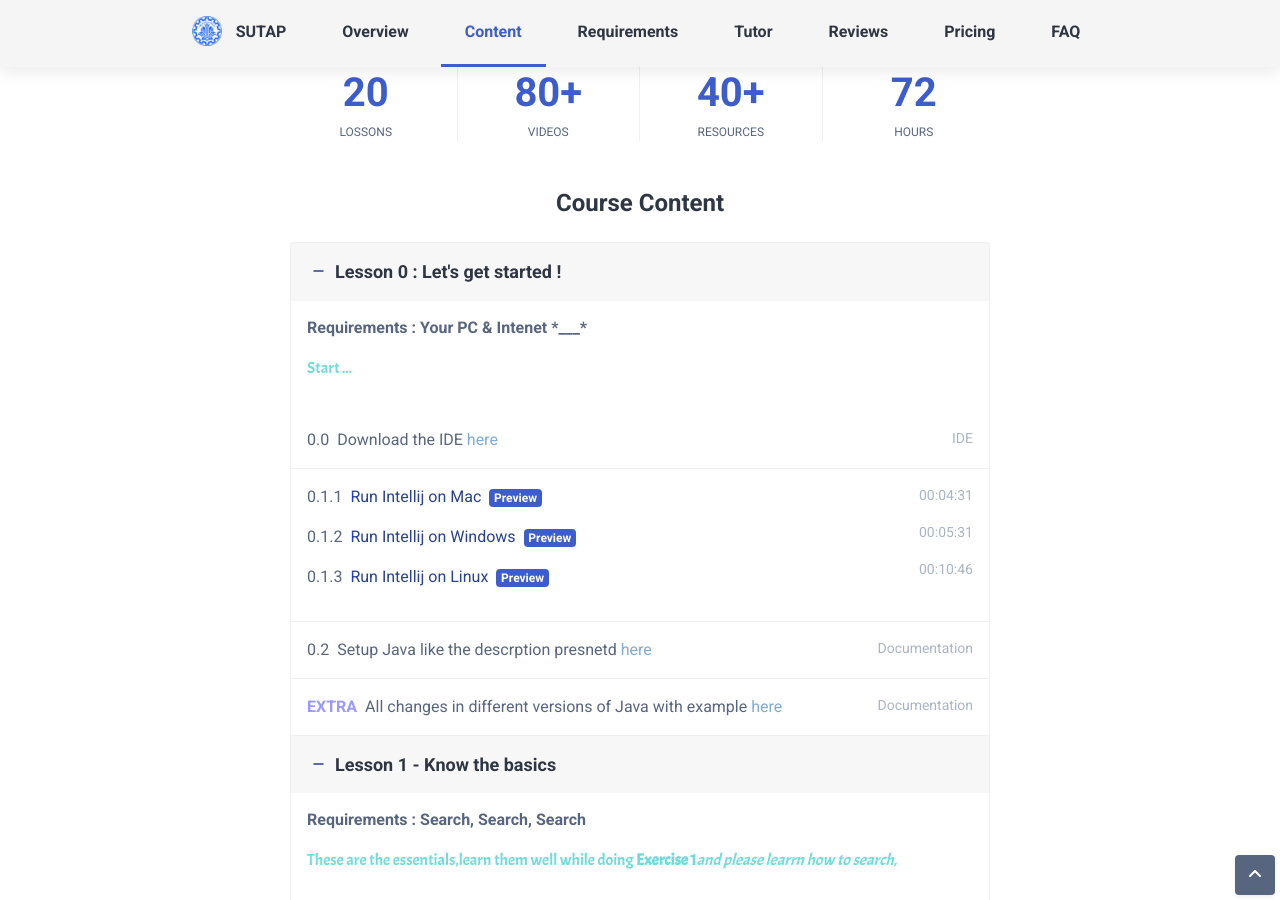
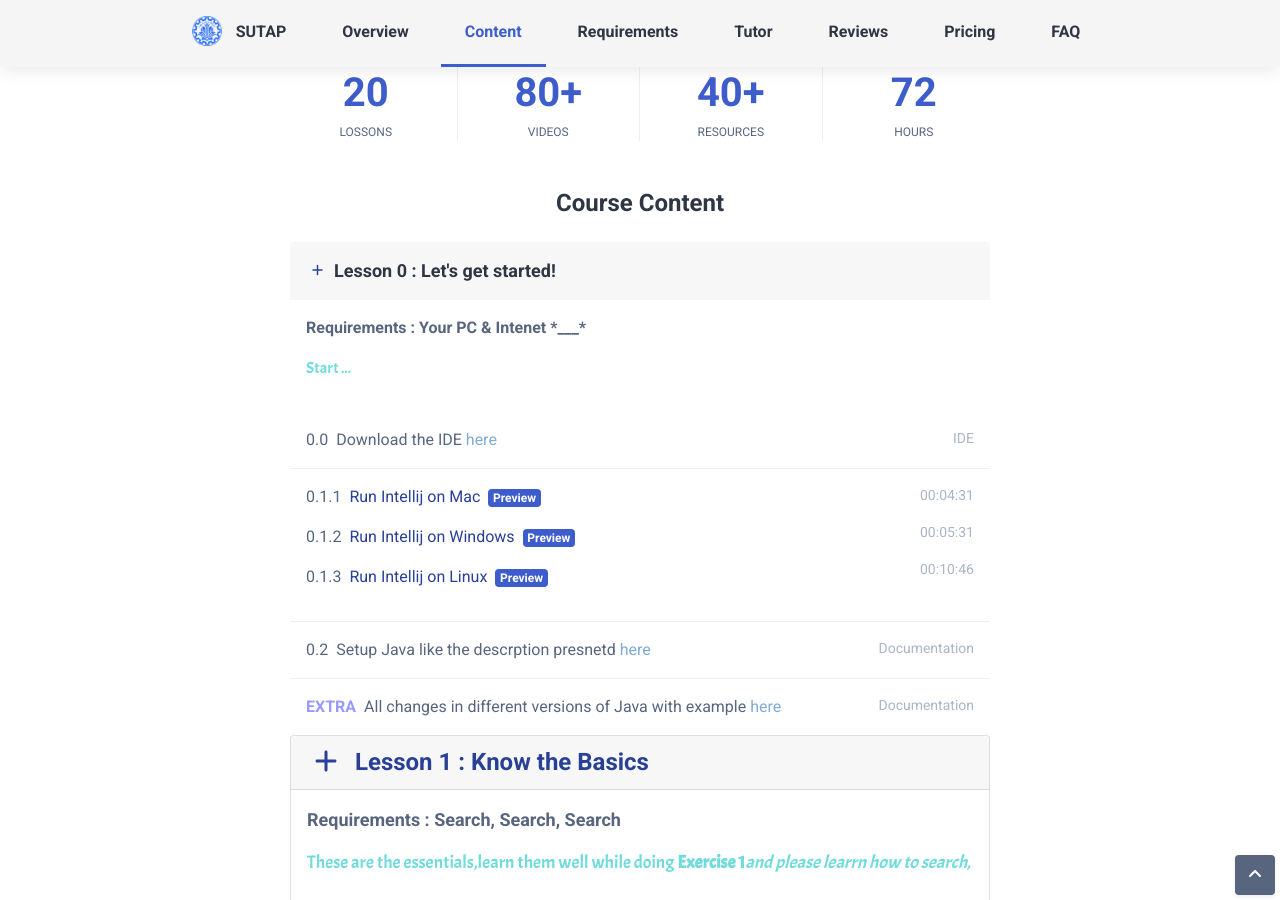
Before and after one commit to AdvProg2020/AdvProg2020.github.io, a Jekyll site: the page built from index.html, in a window 1280 px wide and 900 px high, scrolled down 1293 px. Built offline with Jekyll 4.4.1, drawn with Linux system fonts in a browser that asks for light colours; nearby versions of some CDN libraries; library files that are not in the unit come from our copies.

Commit message:
Debug Cardheader

```diff
--- a/_layouts/single.html
+++ b/_layouts/single.html
@@ -216,13 +216,12 @@
 						<h4 class="text-center mb-4">Course Content</h4>
 
 						<div class="accordion module-accordion" id="module-accordion">
-							<div class="module-item card">
-								<div class="module-header card-header" id="module-heading-1">
+							<div class="module-header card-header" id="module-heading-2">
 									<h4 class="module-title mb-0">
-										<a class="card-toggle module-toggle" href="#module-1" data-toggle="collapse"
-											data-target="#module-1" aria-expanded="true" aria-controls="module-1">
-											<i class="module-toggle-icon fas fa-minus mr-2"></i>
-											Lesson 0 : Let's get started !
+										<a class="card-toggle module-toggle" href="#module-2" data-toggle="collapse"
+											data-target="#module-2" aria-expanded="true" aria-controls="module-2">
+											<i class="module-toggle-icon fas fa-plus mr-2"></i>
+											Lesson 0 : Let's get started!
 										</a>
 									</h4>
 								</div>
@@ -318,12 +317,12 @@
 							<!--//Lesson 0-->
 
 							<div class="module-item card">
-								<div class="module-header card-header" id="module-heading-1">
+								<div class="module-header card-header" id="module-heading-2">
 									<h4 class="module-title mb-0">
-										<a class="card-toggle module-toggle" href="#module-1" data-toggle="collapse"
-											data-target="#module-1" aria-expanded="true" aria-controls="module-1">
-											<i class="module-toggle-icon fas fa-minus mr-2"></i>
-											Lesson 1 - Know the basics
+										<a class="card-toggle module-toggle" href="#module-2" data-toggle="collapse"
+											data-target="#module-2" aria-expanded="true" aria-controls="module-2">
+											<i class="module-toggle-icon fas fa-plus mr-2"></i>
+											Lesson 1 : Know the Basics
 										</a>
 									</h4>
 								</div>
```
